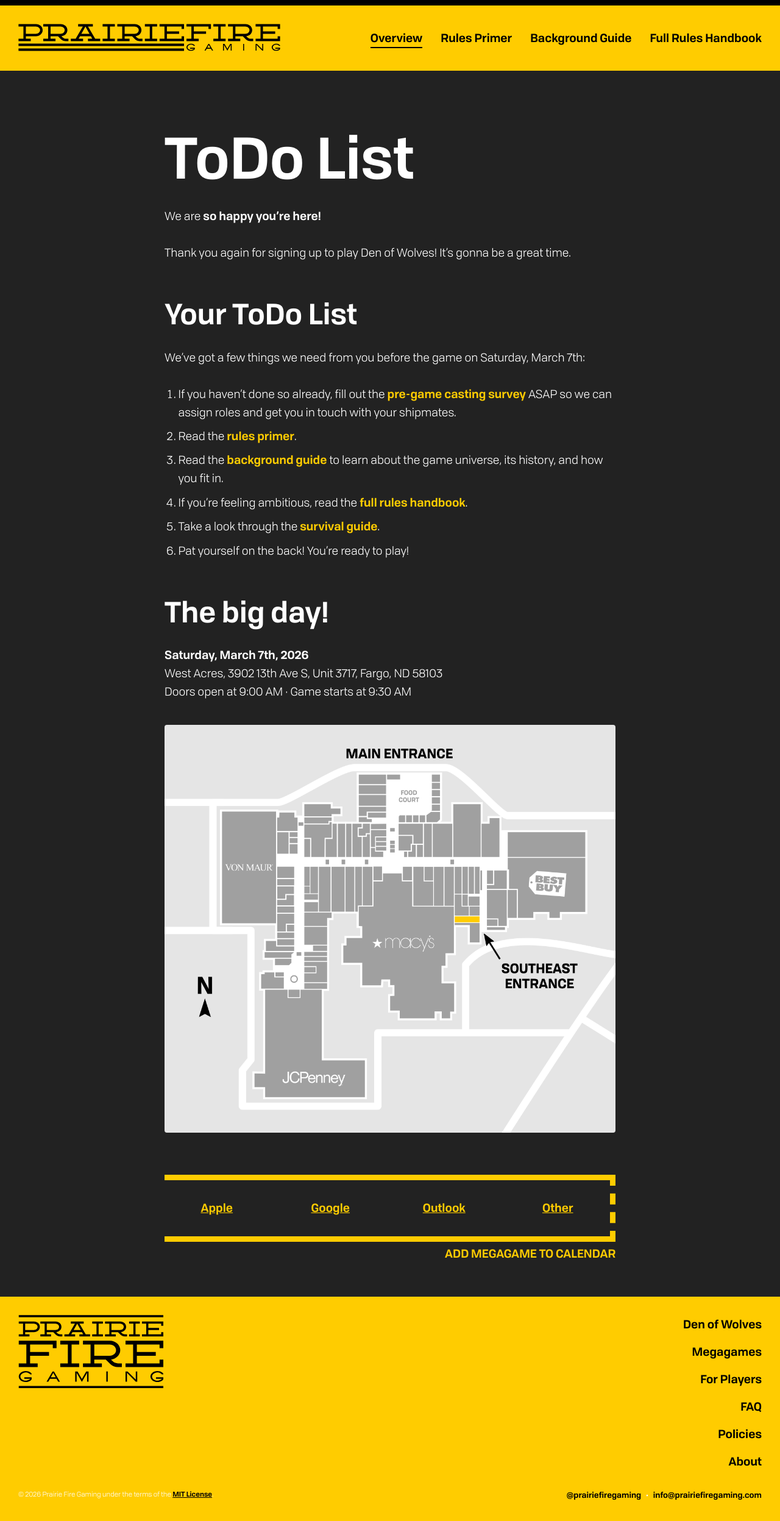
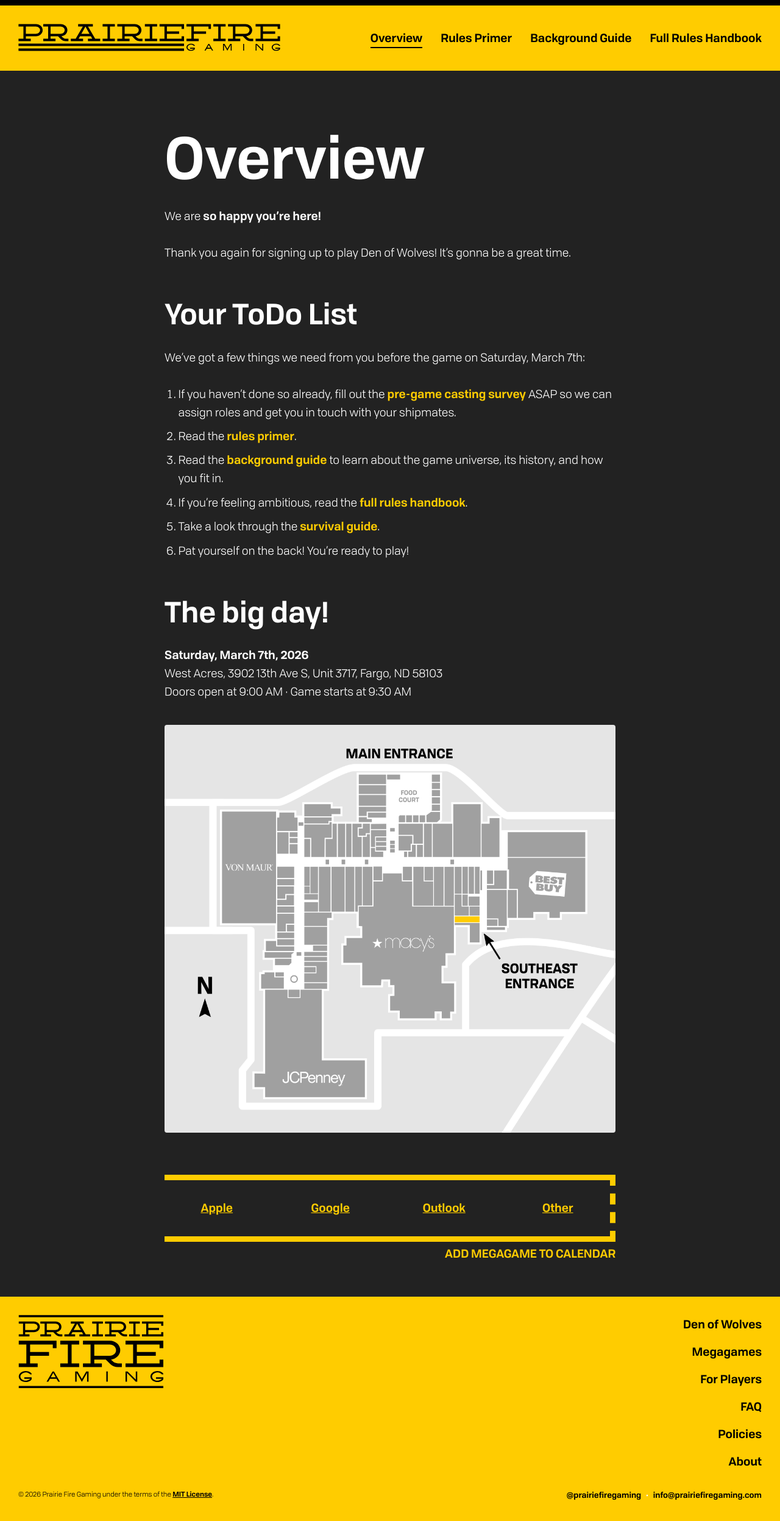
Before and after one commit to jedlimke/prairiefiregaming.com, a Jekyll site: the page built from rules/den-of-wolves-2026/index.md, in a window 1280 px wide. Shown: the whole page at 61% size. Built offline with Jekyll 4.4.1, drawn with Linux system fonts in a browser that asks for light colours.

Commit message:
Updated CSS

```diff
--- a/_sass/rules.scss
+++ b/_sass/rules.scss
@@ -3,50 +3,50 @@
  *
  * Applied when <body class="rules-site">, which is set automatically for all
  * pages under rules/ via _config.yml defaults. Overrides the header and footer
- * to a yellow-on-black treatment so the rules section is visually distinct from
+ * treatment so the rules section is visually distinct from
  * the main site while still sharing every other style.
  */
 
 .rules-site {
 
-	// -------------------------------------------------------------------------
-	// Header: dark background → yellow, white text/icons → black
-	// -------------------------------------------------------------------------
+	--rules-bg: var(--brand-yellow);
+	--rules-fg: #000000;
+	--rules-nav-border: solid 2px var(--rules-fg);
 
 	.layout-area--header {
-		background: #ffcc00;
-		color: #000;
-		border-top-color: #000;
+		background: var(--rules-bg);
+		color: var(--rules-fg);
+		border-top-color: var(--rules-fg);
 	}
 
 	.header-area--title {
-		color: #000;
+		color: var(--rules-fg);
 	}
 
 	.hamburger {
-		color: #000;
+		color: var(--rules-fg);
 	}
 
 	.menu-icon svg .line {
-		stroke: #000;
+		stroke: var(--rules-fg);
 	}
 
 	.header-area--nav .page-link {
-		color: #000;
+		color: var(--rules-fg);
 
 		&.is-active {
-			border-bottom: solid 2px #000;
+			border-bottom: var(--rules-nav-border);
 		}
 
 		&:hover,
 		&:focus {
-			color: #000;
-			border-bottom: solid 2px #000;
+			color: var(--rules-fg);
+			border-bottom: var(--rules-nav-border);
 		}
 
 		&:focus,
 		&:focus-visible {
-			outline-color: #000;
+			outline-color: var(--rules-fg);
 		}
 
 		&:focus:not(:focus-visible) {
@@ -54,31 +54,31 @@
 		}
 	}
 
-	// -------------------------------------------------------------------------
-	// Footer: gradient → yellow, white text/links → black
-	// -------------------------------------------------------------------------
-
 	.layout-area--footer {
-		background: #ffcc00;
-		color: #000;
+		background: var(--rules-bg);
+		color: var(--rules-fg);
 
 		a {
-			color: #000;
+			color: var(--rules-fg);
 
 			&:hover {
-				color: #000;
+				color: var(--rules-fg);
 				opacity: 0.6;
 			}
 
 			&:focus,
 			&:focus-visible {
-				outline-color: #000;
+				outline-color: var(--rules-fg);
 			}
 
 			&:focus:not(:focus-visible) {
 				outline: none;
 			}
 		}
+
+		.footer-license {
+			color: var(--rules-fg);
+		}
 	}
 
 }
--- a/rules/den-of-wolves-2026/index.md
+++ b/rules/den-of-wolves-2026/index.md
@@ -1,11 +1,11 @@
 ---
-title: "Den of Wolves: Infinite Domain — Player Resources"
+title: "Den of Wolves: Infinite Domain — Overview"
 link_title: "Overview"
 permalink: /rules/den-of-wolves-2026/
 nav_order: 0
 ---
 
-# ToDo List
+# Overview
 
 We are **so happy you're here!**
 
```
